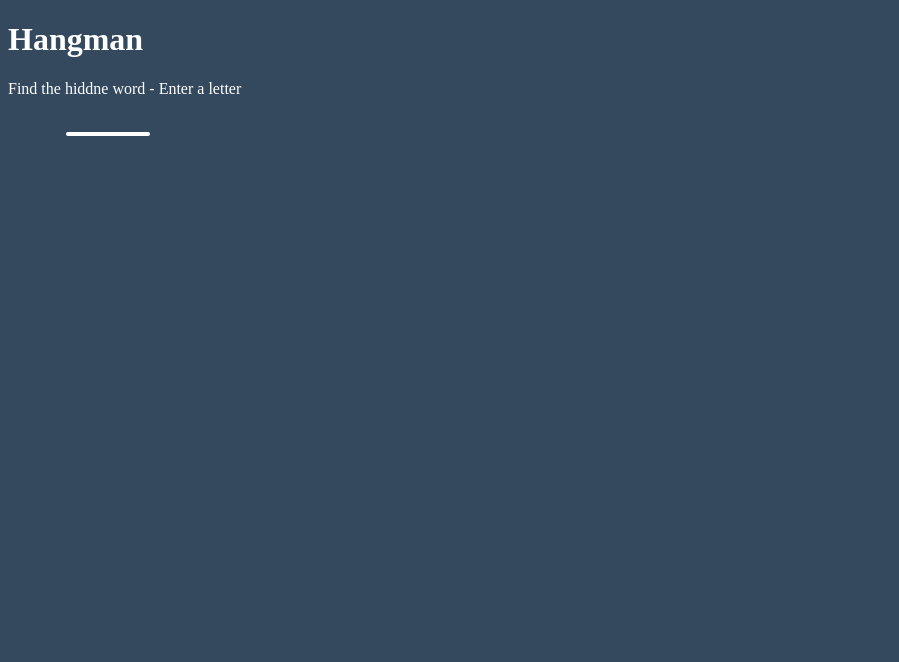
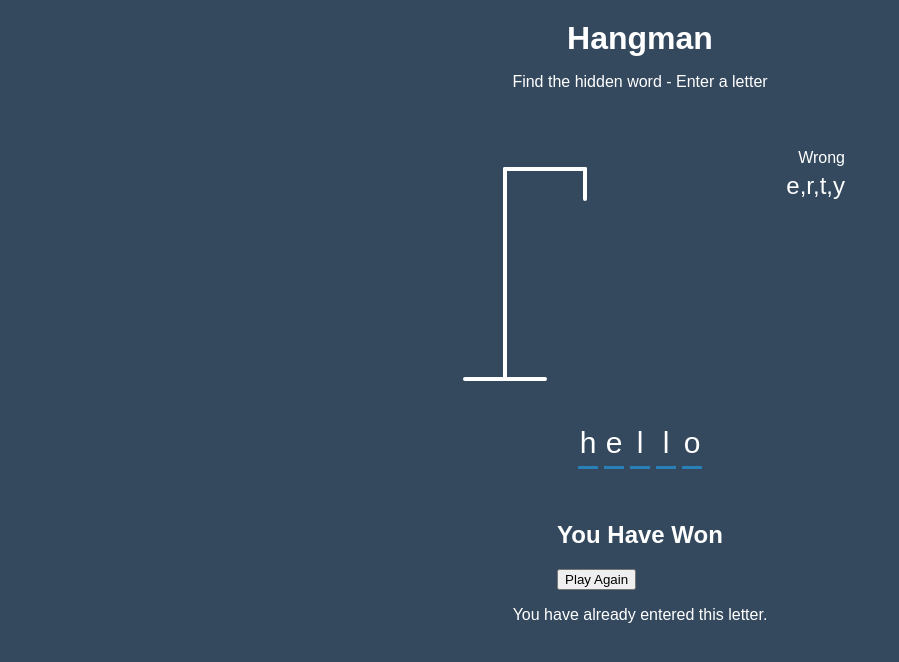
Before and after one commit to Rahaf-A/website2, a plain HTML site: page hangman.html in a window 1280 px wide. Shown: the whole page, without its empty margins (0-899 px from the left). Drawn offline with Linux system fonts and the light colour scheme.

Commit message:
Mon, Apr 22, 2024, 2:25 PM -07:00

```diff
--- a/css/hangman.css
+++ b/css/hangman.css
@@ -1,12 +1,75 @@
+
+* {
+    box-sizing: border-box;
+}
 
 body {
     background-color: #34495e;
     color: #ffffff;
+    font-family: Arial, Helvetica, sans-serif;
+    display: flex;
+    flex-direction: column;
+    align-items: center;
+    height: 80vh;
+    margin: 0;
+    overflow: hidden;
+}
+
+h1 {
+    margin: 20px 0 0;;
+}
+
+.game-container {
+    padding: 20px 30px;
+    position: relative;
+    margin: auto;
+    height: 350px;
+    width: 450px;
 }
 
 .figure-container {
     fill: transparent;
     stroke: #ffffff;
     stroke-width: 4px;
-    stroke-linecap: round
+    stroke-linecap: round;
 }
+
+.figure-part {
+    display: none;
+}
+
+.wrong-letters-container {
+    position: absolute;
+    top: 20px;
+    right: 20px;
+    display: flex;
+    flex-direction: column;
+    text-align: right;
+}
+
+.wrong-letters-container p {
+    margin: 0 0 5px;
+}
+
+.wrong-letters-container span {
+    font-size: 24px;
+}
+
+.word {
+    display: flex;
+    position: absolute;
+    bottom: 10px;
+    left: 50%;
+    transform: translateX(-50%);
+}
+
+.letter {
+    font-size: 30px;
+    display: inline-flex;
+    align-items: center;
+    justify-content: center;
+    height: 50px;
+    width: 20px;
+    margin: 0 3px;
+    border-bottom: 3px solid #2980b9;
+}
--- a/hangman.html
+++ b/hangman.html
@@ -8,10 +8,55 @@
 </head>
 <body>
     <h1>Hangman</h1>
-    <p>Find the hiddne word - Enter a letter</p>
-    <div class="game-container"></div>
+    <p>Find the hidden word - Enter a letter</p>
+    <div class="game-container">
     <svg height="250" width="200" class="figure-container">
-        <line x1="60" y1="20" x2="140" y2="20" />
+        <!--rod-->
+        <line x1="60" y1="20" x2="140" y2="20"/>
+        <line x1="140" y1="20" x2 ="140" y2="50"/>
+        <line x1="60" y1="20" x2="60" y2="230"/>
+        <line x1="20" y1="230" x2="100" y2="230"/>
+
+    <!--head-->
+        <circle cx="140" cy="70" r="20" class="figure-part"/>
+        <!--bodyy-->
+        <line x1="140" y1="90" x2="140" y2="150" class="figure-part"/>
+        <!--arms-->
+        <line x1="140" y1="120" x2="120" y2="100" class="figure-part"/>
+        <line x1="140" y1="120" x2="160" y2="100" class="figure-part"/>
+        <!--legs-->
+        <line x1="140" y1="150" x2="120" y2="180" class="figure-part"/>
+        <line x1="140" y1="150" x2="160" y2="180" class="figure-part"/>
     </svg>
+
+    <div class="wrong-letters-container">
+        <div id="wrong-letters">
+            <p>Wrong</p>
+            <span>e,r,t,y</span>
+        </div>
+    </div>
+
+        <div class="word" id="word">
+            <div class="letter">h</div>
+            <div class="letter">e</div>
+            <div class="letter">l</div>
+            <div class="letter">l</div>
+            <div class="letter">o</div>
+        </div>
+    </div>
+
+    <!--Container for final message-->
+    <div class="popup-container" id="popup-container">
+        <div class="popup">
+            <h2 id="final-message">You Have Won</h2>
+            <button id="play-button">Play Again</button>
+        </div>
+    </div>
+
+    <!--Notification-->
+    <div class="notification-container" id="notification-container">
+        <p>You have already entered this letter.</p>
+    </div>
 </body>
+<script src="js/hangman.js"></script>
 </html>
```
Also changed, not shown: index.html (+5 -0 lines).
